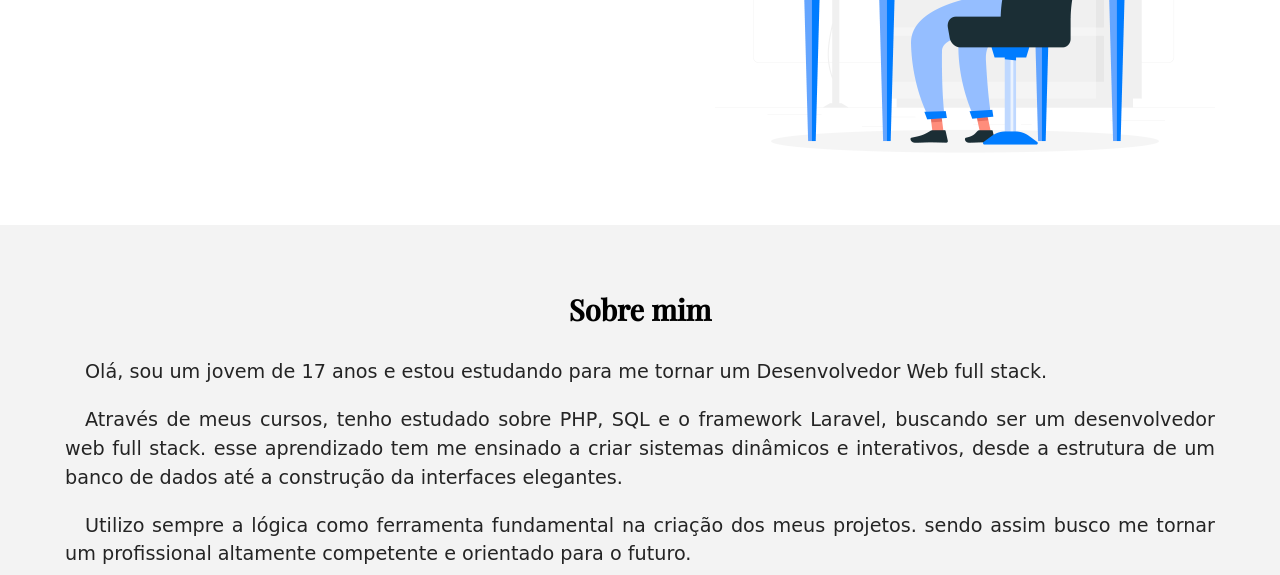
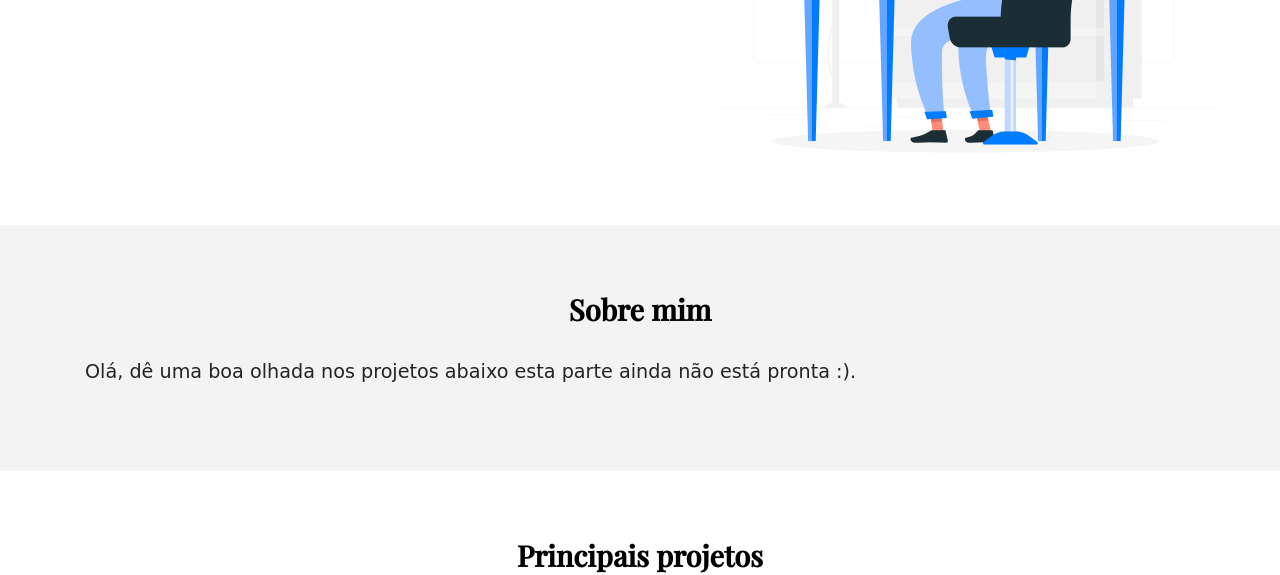
Before and after one commit to Willzxy/Portfolio, a plain HTML site: page index.html in a window 1280 px wide. Shown: the part 378-953 px from the top of the page. Drawn offline with nearby package versions, Linux system fonts and the light colour scheme; a web font is replaced by a local one.

Commit message:
Update index.html

```diff
--- a/index.html
+++ b/index.html
@@ -32,16 +32,7 @@
         <section class="sobre_mim">
             <h1 class="titulos">Sobre mim</h1>
             <p class="textos">
-                Olá, sou um jovem de 17 anos e estou estudando para me tornar um Desenvolvedor Web full stack.
-            </p>
-
-            <p class="textos">
-                Através de meus cursos, tenho estudado sobre PHP, SQL e o framework Laravel, buscando ser um desenvolvedor web full stack.
-                esse aprendizado tem me ensinado a criar sistemas dinâmicos e interativos, desde a estrutura de um banco de dados até a construção da interfaces elegantes.
-            </p>
-
-            <p class="textos">
-                Utilizo sempre a lógica como ferramenta fundamental na criação dos meus projetos. sendo assim busco me tornar um profissional altamente competente e orientado para o futuro.
+                Olá, dê uma boa olhada nos projetos abaixo esta parte ainda não está pronta :).
             </p>
         </section>
 
```
